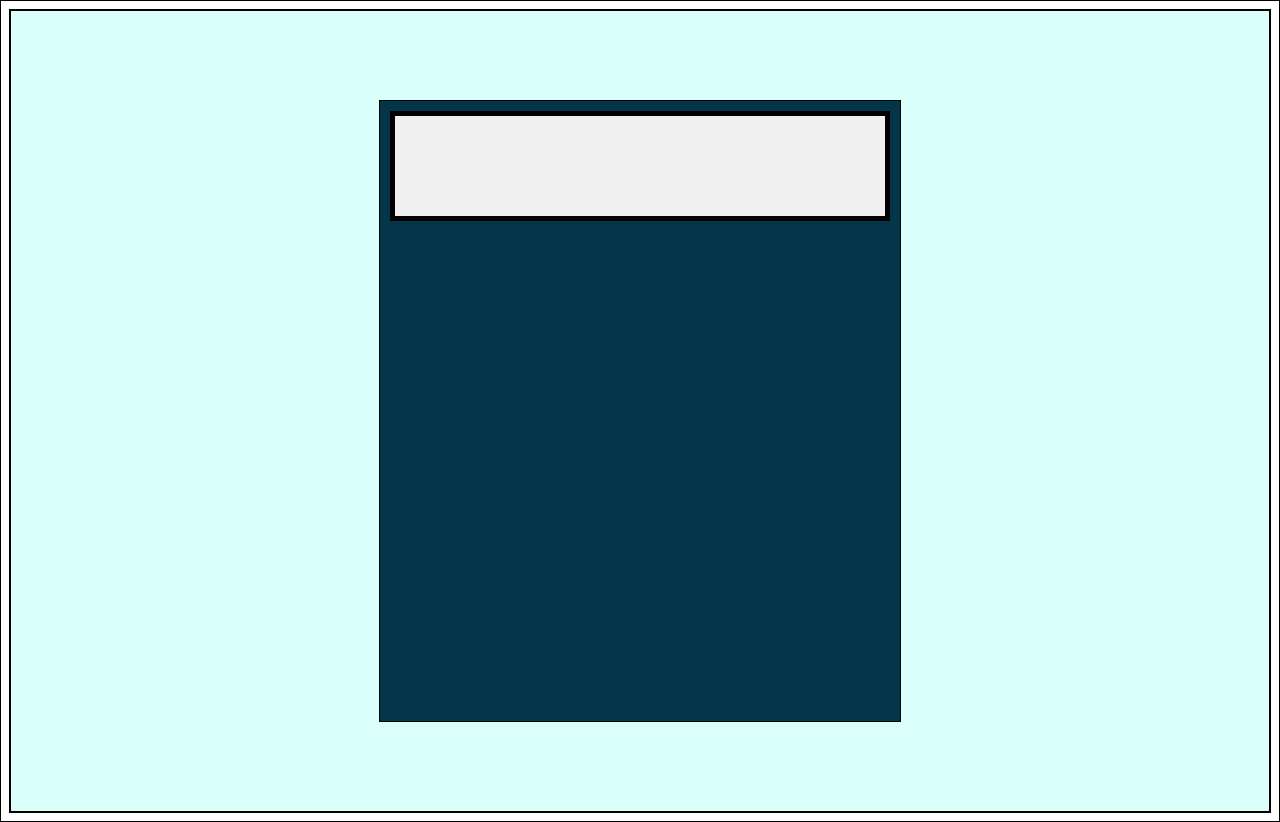
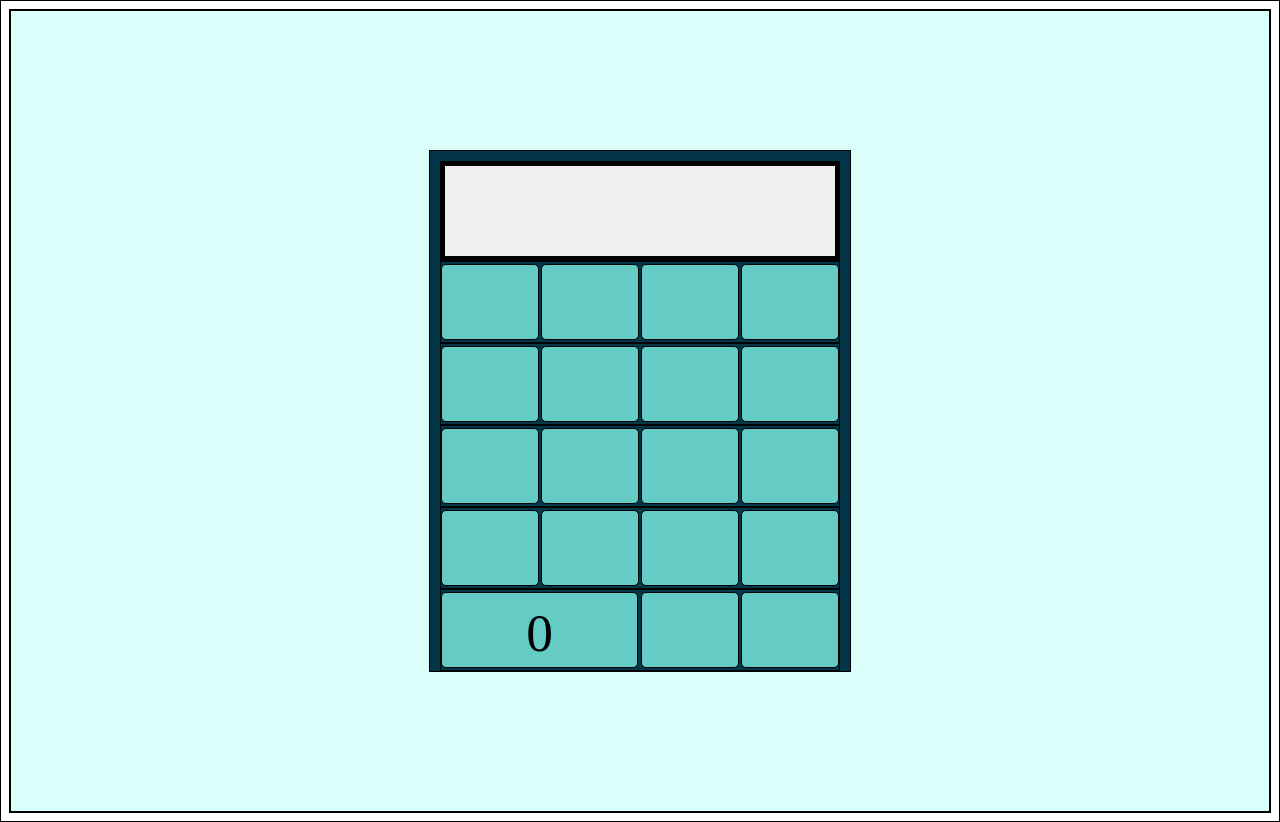
Before and after one commit to alexio42/TOP-calculator, a plain HTML site: page index.html in a window 1280 px wide. Drawn offline with Linux system fonts and the light colour scheme.

Commit message:
Add and style calculator buttons

```diff
--- a/index.html
+++ b/index.html
@@ -10,6 +10,36 @@
     <main id="calculator">
         <div id="container">
             <div id="display"></div>
+            <div class="row">
+                <div class="button"></div>
+                <div class="button"></div>
+                <div class="button"></div>
+                <div class="button"></div>
+            </div>
+            <div class="row">
+                <div class="button"></div>
+                <div class="button"></div>
+                <div class="button"></div>
+                <div class="button"></div>
+            </div>
+            <div class="row">
+                <div class="button"></div>
+                <div class="button"></div>
+                <div class="button"></div>
+                <div class="button"></div>
+            </div>
+            <div class="row">
+                <div class="button"></div>
+                <div class="button"></div>
+                <div class="button"></div>
+                <div class="button"></div>
+            </div>
+            <div class="row">
+                <div class="button" id="zero">0</div>
+                <div class="button"></div>
+                <div class="button"></div>
+
+            </div>
 
         </div>
     </main>
--- a/styles.css
+++ b/styles.css
@@ -10,15 +10,39 @@
 }
 
 #container {
-    height: 600px;
-    width: 500px;
+    height: 500px;
+    width: 400px;
     align-self: center;
     background-color: #04364A;
     padding: 10px;
+
 }
 
 #display {
-    height: 100px;
+    height: 90px;
     background-color: #F0F0F0;
     border: 5px solid black;
+
 }
+
+.row {
+    display: flex;
+    height: 82px;
+    justify-content: space-between;
+    padding: 2px 0;
+    box-sizing: border-box;
+
+}
+
+.button {
+    flex-basis: 24%;
+    background-color: #64CCC5;
+    border-radius: 5px;
+    text-align: center;
+    line-height: 80px;
+    font-size: 40pt;
+}
+
+#zero {
+    flex-basis: 49%;
+}
```
